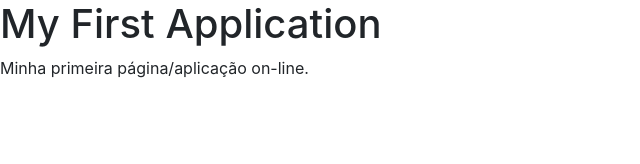
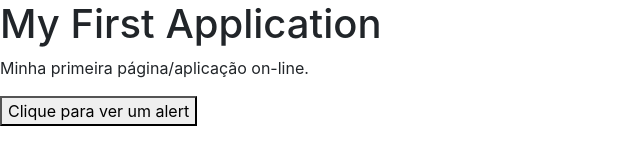
Before and after one commit to murilo-sparrow/my-first-application, a plain HTML site: page index.html in a window 1280 px wide. Shown: the whole page, without its empty margins (0-640 px from the left). Drawn offline with nearby package versions, Linux system fonts and the light colour scheme.

Commit message:
fiz um button ligado a um alert

```diff
--- a/index.html
+++ b/index.html
@@ -9,6 +9,7 @@
     <body>
         <h1>My First Application</h1>
         <p>Minha primeira página/aplicação on-line.</p>
+        <button onclick="alert('Esse é o meu segundo alert.')">Clique para ver um alert</button>
         <script src="script.js"></script>
     </body>
 </html>
```
